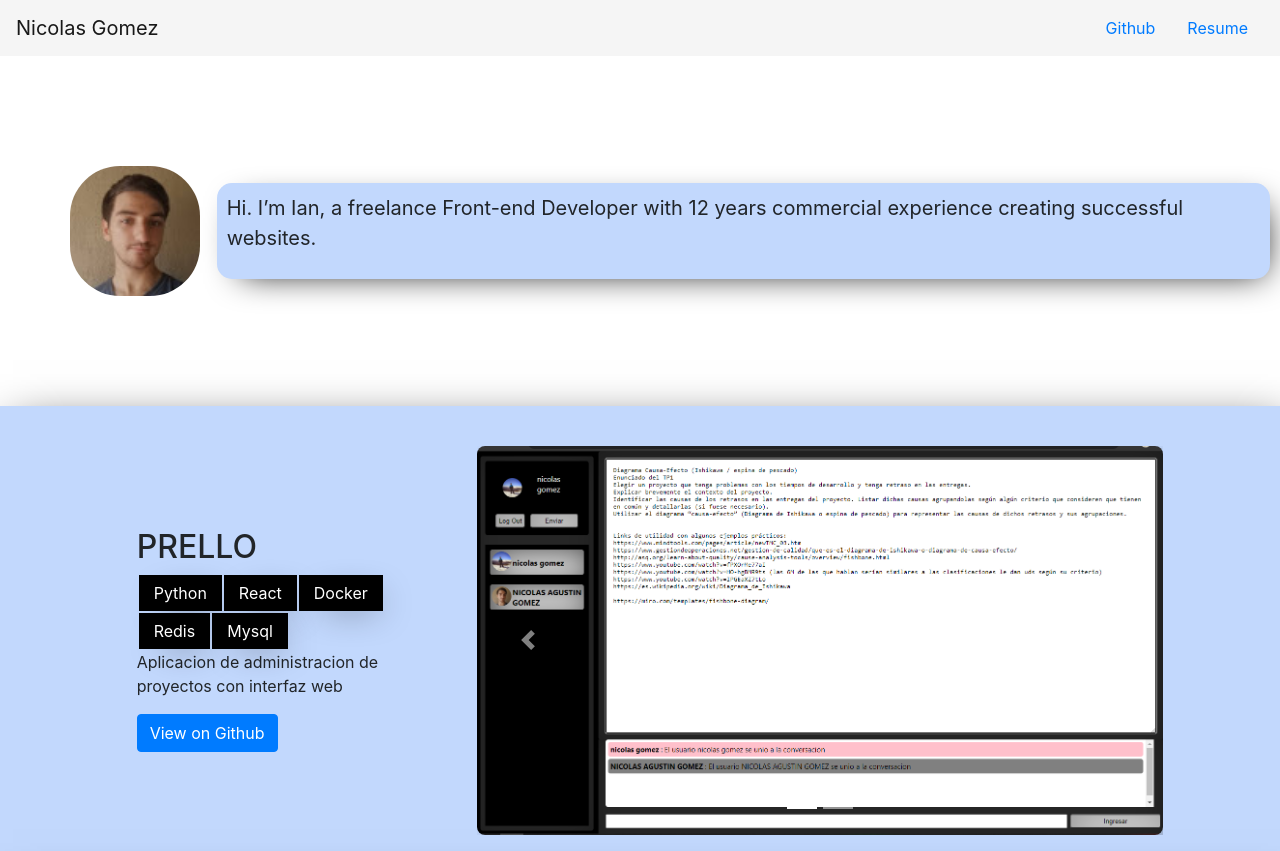
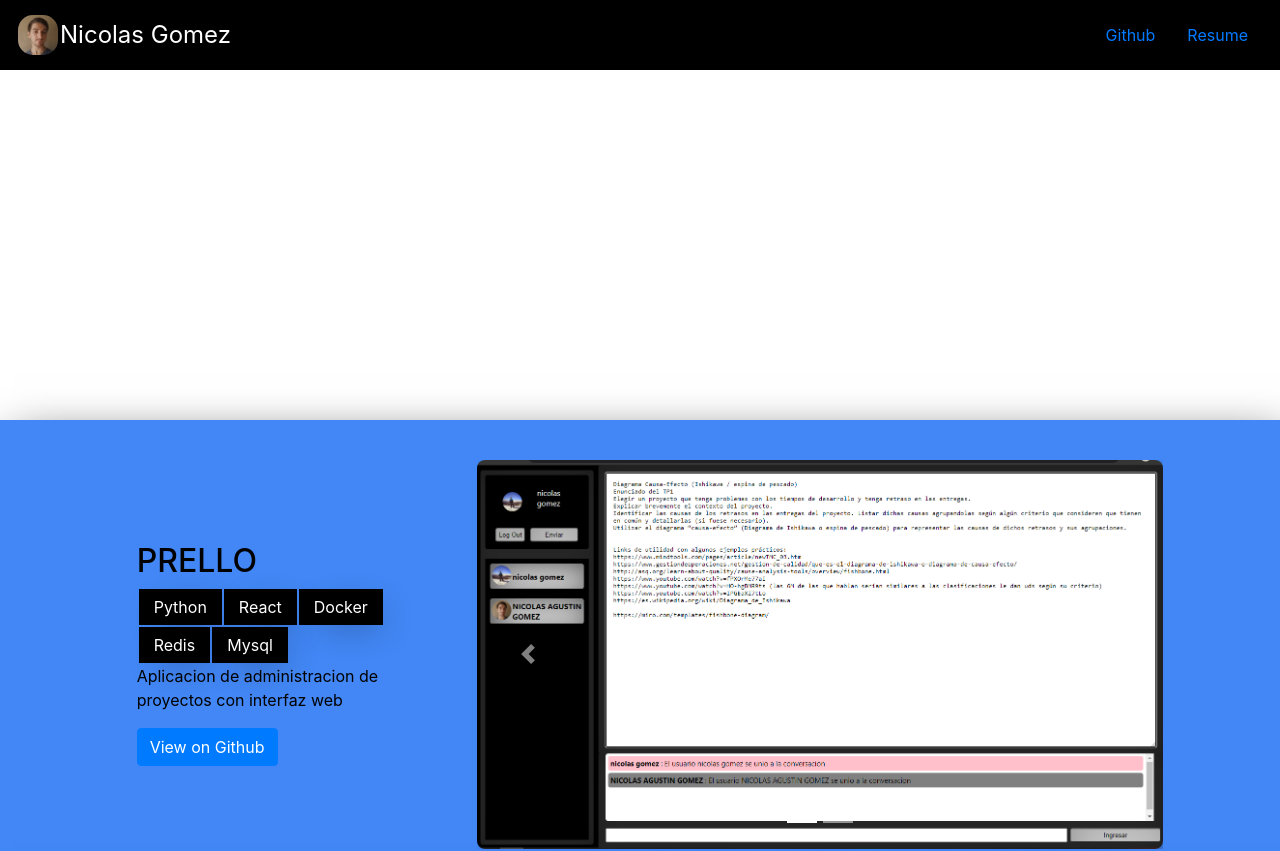
Before and after one commit to Nico9813/PortfolioWeb, a React (Create React App) app: page / in a window 1280 px wide. Shown: the top 851 px of the page. Built offline with nearby package versions, Linux system fonts and the light colour scheme.

Commit message:
color test

```diff
--- a/src/App.css
+++ b/src/App.css
@@ -93,16 +93,33 @@
   right:0;
 }
 
+.nav-bar{
+  background-color: black;
+}
+
+.titulo{
+  color:white;
+  font-weight: normal;
+  margin: auto;
+  border: black;
+  border-width: 1px;
+}
+
+.brand{
+  display: flex;
+  flex-direction: row;
+  width: 215px;
+  justify-content: space-between;
+}
+
+.perfil{
+  background-color: white;
+  height: 40px;
+  width: 40px;
+  border-radius: 15px;
+  margin: 2px;
+}
+
 .App-link {
   color: #61dafb;
 }
-/*
-@keyframes App-logo-spin {
-  from {
-    transform: rotate(0deg);
-  }
-  to {
-    transform: rotate(360deg);
-  }
-}
-*/
--- a/src/App.js
+++ b/src/App.js
@@ -11,7 +11,7 @@ import * as Perfil from './perfil.json'
 function App() {
   return (
     <div>
-      <CustomNavBar></CustomNavBar>
+      <CustomNavBar foto={Perfil.foto}></CustomNavBar>
       <Header foto={Perfil.foto} about={Perfil.about}></Header>
       {Perfil.proyectos.map( (proyecto, index) => {
         return(
--- a/src/components/Header.js
+++ b/src/components/Header.js
@@ -3,14 +3,7 @@ import React from 'react'
 export const Header = (props) => {
     return (
         <div className="App-header">
-            <div style={{ display: 'flex', alignItems: 'center', justifyContent:'center'}}>
-                <div style={{flex: 2}}>
-                    <img src={process.env.PUBLIC_URL + props.foto} alt="logo" style={{ borderRadius: 50, marginLeft:70 }} height={130} width={130} />
-                </div>
-                <div style={{ flex: 10}} className='header_container'>
-                    <p style={{fontSize: 20}}>{props.about}</p>
-                </div>
-            </div>
+
         </div>
     )
 }
--- a/src/components/NavBar.js
+++ b/src/components/NavBar.js
@@ -1,5 +1,4 @@
 import React from 'react'
-import logo from '../logo.svg';
 
 import * as Perfil from '../perfil.json'
 
@@ -10,17 +9,22 @@ import {
     NavLink
 } from 'reactstrap';
 
-export const CustomNavBar = () => {
+export const CustomNavBar = ({foto}) => {
     return (
-        <div style={{ backgroundColor: '#f5f5f5' }}>
-            <Navbar ficolor="nigth" light expand="md">
-                <NavbarBrand href="/">{Perfil.nombre}</NavbarBrand>
-                <Nav className="mr-auto" navbar>
-                </Nav>
+        <Navbar className="nav-bar" ficolor="nigth" light expand="md">
+            <NavbarBrand href="/">
+                <div className="brand">
+                    <img className="perfil" src={process.env.PUBLIC_URL + foto} alt="logo" />
+                    <h4 className="titulo">
+                        {Perfil.nombre}
+                    </h4>
+                </div>
+            </NavbarBrand>
+            <Nav className="mr-auto" navbar>
+            </Nav>
 
-                <NavLink href={Perfil.github}>Github</NavLink>
-                <NavLink href={Perfil.cv}>Resume</NavLink>
-            </Navbar>
-        </div>
+            <NavLink href={Perfil.github}>Github</NavLink>
+            <NavLink href={Perfil.cv}>Resume</NavLink>
+        </Navbar>
     );
 }
--- a/src/components/Project.js
+++ b/src/components/Project.js
@@ -10,18 +10,18 @@ export const Project = (props) => {
 
     return (
         <div>
-            <Row className='projectRow' style={{ backgroundColor: left ? '#eff5ff' : '#c2d8fd' }}>
+            <Row className='projectRow' style={{ backgroundColor: left ? 'black' : '#4287f5' }}>
                 <Col xs={{size: 12}} lg={{ size: 3, order: left,offset:1 }} className='projectCol'>
                         <Container>
-                            <h2>{proyectoActual.titulo}</h2>
+                            <h2 style={{ color: left ? '#ebebeb' : 'black' }}>{proyectoActual.titulo}</h2>
                             <Row style={{marginLeft:1}}>
                                 {proyectoActual.tecnologias.map((item, index) =>
-                                    <Col xs={{size:'auto'}} className="tecnologia" >
+                                    <Col xs={{ size: 'auto' }} className="tecnologia" style={{ backgroundColor: left ? '#4287f5' : 'black' }}>
                                         <h7>{item}</h7>
                                     </Col>
                                 )}
                             </Row>
-                            <p>{proyectoActual.descripcion}</p>
+                            <p style={{ color: left ? '#ebebeb' : 'black' }}>{proyectoActual.descripcion}</p>
                             <Button onClick={() => window.location.href= proyectoActual.github } color="primary">View on Github</Button>
                         </Container>
                     </Col>
```
